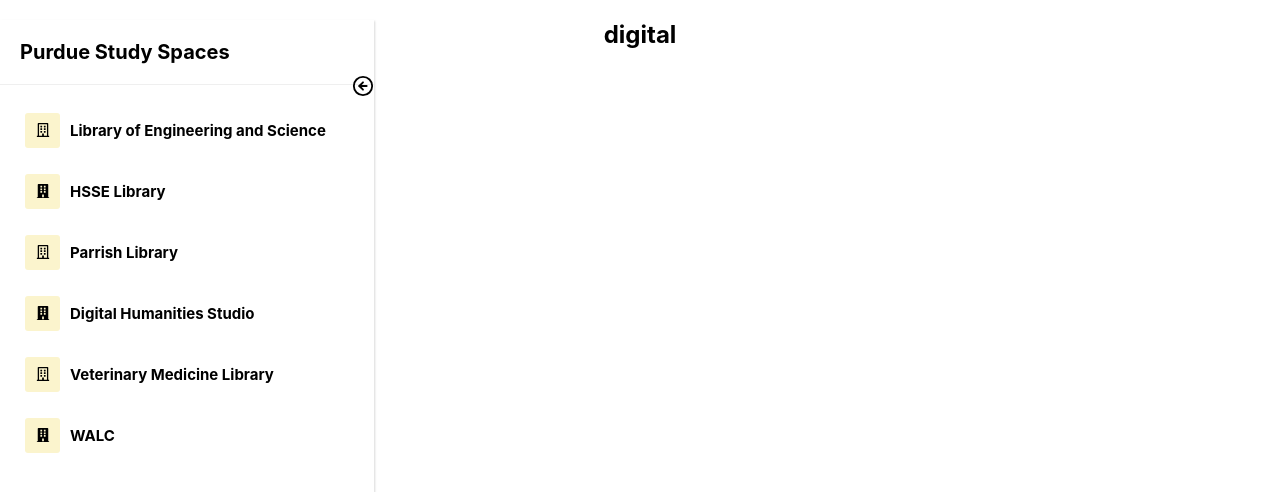
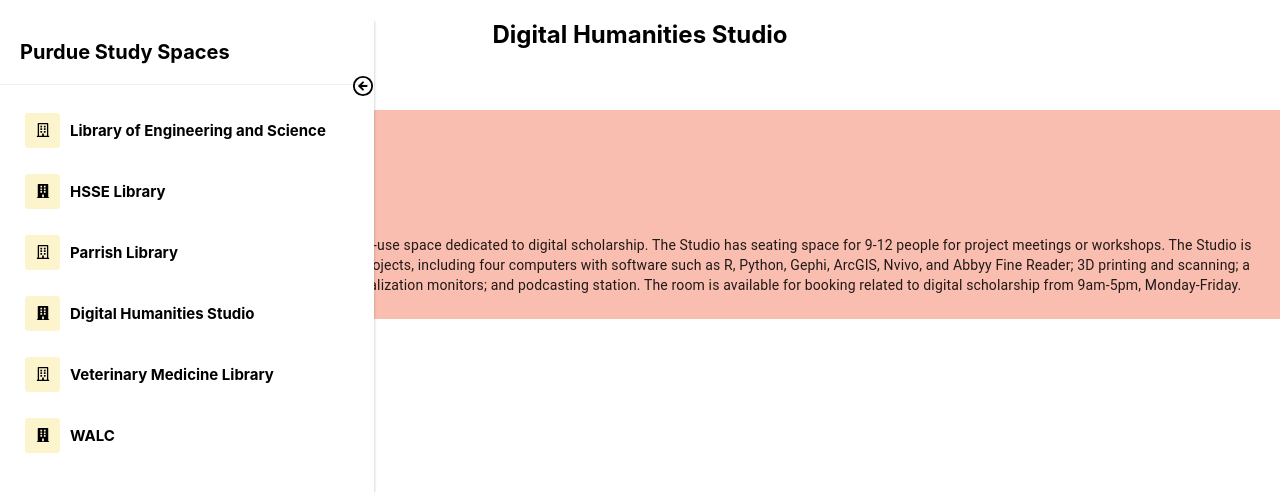
Before and after one commit to carmendiem/HelloWorld2021, a React (Create React App) app: page /Digital in a window 1280 px wide. Shown: the top 492 px of the page. Built offline with nearby package versions, Linux system fonts and the light colour scheme.

Commit message:
digital humanities studio page

```diff
--- a/src/pages/Digital.css
+++ b/src/pages/Digital.css
@@ -0,0 +1,22 @@
+#DigitalAvailability{
+    position: absolute;
+    left: 100px;
+}
+
+#DHSFood{
+    position: absolute;
+    left: 100px;
+    top: 300px;
+}
+
+#DHSVolume{
+    position: absolute;
+    left: 100px;
+    top: 500px;
+}
+
+#DHS{
+    position: absolute;
+    left: 100px;
+    top: 110px;
+}
--- a/src/pages/Digital.js
+++ b/src/pages/Digital.js
@@ -1,12 +1,46 @@
 import React from "react";
 import "./Digital.css";
 
-const Digital = () => {
+import Box from '@mui/material/Box';
+import Card from '@mui/material/Card';
+import CardActions from '@mui/material/CardActions';
+import CardContent from '@mui/material/CardContent';
+import Button from '@mui/material/Button';
+import Typography from '@mui/material/Typography';
+
+const bull = (
+    <Box
+        component="span"
+        sx={{ display: 'inline-block', mx: '2px', transform: 'scale(0.8)' }}
+    >
+        •
+    </Box>
+);
+
+export default function Digital() {
     return (
         <div className="Digital">
-            <h2>digital</h2>
+            <h2>Digital Humanities Studio</h2>
+            <h3 id ="DigitalAvailability">Availability</h3>
+
+            <Card sx={{ minWidth: 100 }}>
+                <CardContent id ="DHS"style={{backgroundColor: "#fabeb1"}}>
+                    <Typography id ="CSCname" align="left" sx={{ fontSize: 20 }} color="black" gutterBottom>
+                        Digital Humanities Studio
+                    </Typography>
+                    <Typography align="left" sx={{ mb: 1.5 }} color="black">
+                        STEW 153
+                    </Typography>
+                    <Typography align="left" sx={{ mb: 1.5 }} color="black">
+                        Capacity: 9-12
+                    </Typography>
+                    <Typography align="left" variant="body2">
+                        The Digital Humanities Studio is a mixed-use space dedicated to digital scholarship. The Studio has seating space for 9-12 people for project meetings or workshops. The Studio is also equipped with key technology for projects, including four computers with software such as R, Python, Gephi, ArcGIS, Nvivo, and Abbyy Fine Reader; 3D printing and scanning; a manuscript and book scanner; data visualization monitors; and podcasting station. The room is available for booking related to digital scholarship from 9am-5pm, Monday-Friday.
+                    </Typography>
+                </CardContent>
+            </Card>
+            <h3 id ="DHSFood">Food Options Nearby</h3>
+            <h3 id ="DHSVolume">Volume In Area</h3>
         </div>
-    );
+    )
 }
-
-export default Digital;
```
Also changed, not shown: 1 other file (tests, documents, lock files or other folders).
